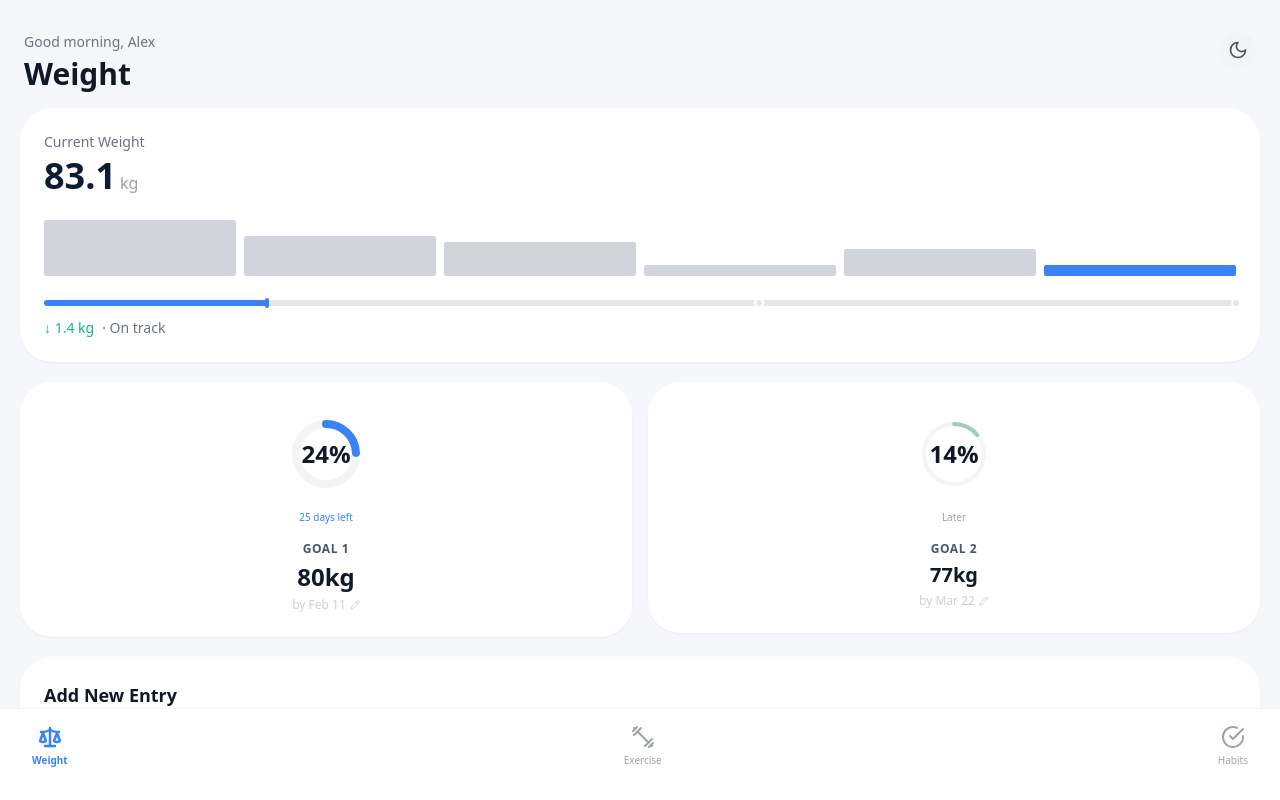
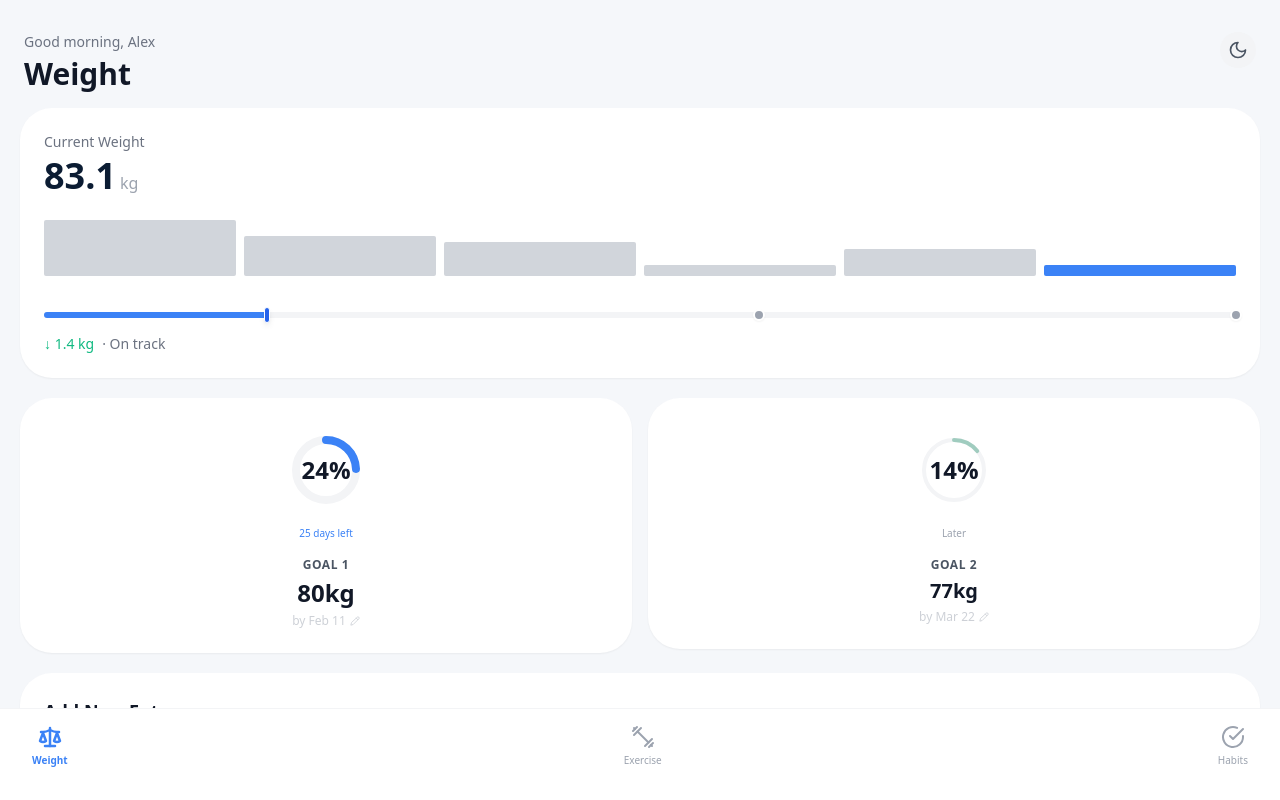
Before and after one commit to Orevio/Weight-App, a React (Vite) app: page / in a window 1280 px wide. Shown: the top 800 px of the page. Built offline with nearby package versions, Linux system fonts and the light colour scheme.

Commit message:
UI: Enhance Journey Bar visibility with larger markers and strokes

```diff
--- a/weight_tracker.tsx
+++ b/weight_tracker.tsx
@@ -324,7 +324,7 @@ export default function WeightTracker() {
                                     return (
                                         <div className="flex flex-col gap-3">
                                             {/* Journey Track Container */}
-                                            <div className="relative h-1.5 w-full bg-[#E5E7EB] dark:bg-gray-700 rounded-full flex items-center">
+                                            <div className="relative h-1.5 w-full bg-[#F3F4F6] dark:bg-gray-800 rounded-full flex items-center mt-3 mb-1">
 
                                                 {/* Blue Progress Fill */}
                                                 <div
@@ -332,13 +332,7 @@ export default function WeightTracker() {
                                                     style={{ width: `${progressPct}%` }}
                                                 ></div>
 
-                                                {/* Current Position Indicator (The "You are here" Pill) */}
-                                                <div
-                                                    className="absolute h-2.5 w-1 bg-blue-500 rounded-full shadow-sm z-20 transform -translate-x-1/2 transition-all duration-700 ease-out"
-                                                    style={{ left: `${progressPct}%` }}
-                                                ></div>
-
-                                                {/* Goal Markers */}
+                                                {/* Goal Markers (Layer 2) */}
                                                 {goals.map((goal, idx) => {
                                                     // Calculate relative position
                                                     const goalDist = startWeight - goal.target;
@@ -348,14 +342,20 @@ export default function WeightTracker() {
                                                     return (
                                                         <div
                                                             key={goal.id}
-                                                            className={`absolute w-2.5 h-2.5 rounded-full border-2 transform -translate-x-1/2 z-10 transition-colors duration-300 ${isPassed
-                                                                    ? 'bg-blue-500 border-blue-500'
-                                                                    : 'bg-[#E5E7EB] dark:bg-gray-700 border-white dark:border-gray-800'
+                                                            className={`absolute w-3 h-3 rounded-full border-2 border-white dark:border-gray-800 transform -translate-x-1/2 z-20 transition-colors duration-300 shadow-sm ${isPassed
+                                                                    ? 'bg-blue-500' // Completed: Blue
+                                                                    : 'bg-gray-400 dark:bg-gray-500' // Future: Visible Mid-Gray
                                                                 }`}
                                                             style={{ left: `${goalPct}%` }}
                                                         ></div>
                                                     );
                                                 })}
+
+                                                {/* Current Position Indicator (Layer 3 - Top) */}
+                                                <div
+                                                    className="absolute h-4 w-1.5 bg-blue-600 rounded-full shadow-md z-30 transform -translate-x-1/2 transition-all duration-700 ease-out border border-white dark:border-gray-800"
+                                                    style={{ left: `${progressPct}%` }}
+                                                ></div>
                                             </div>
 
                                             {/* Simple Text Support */}
```
